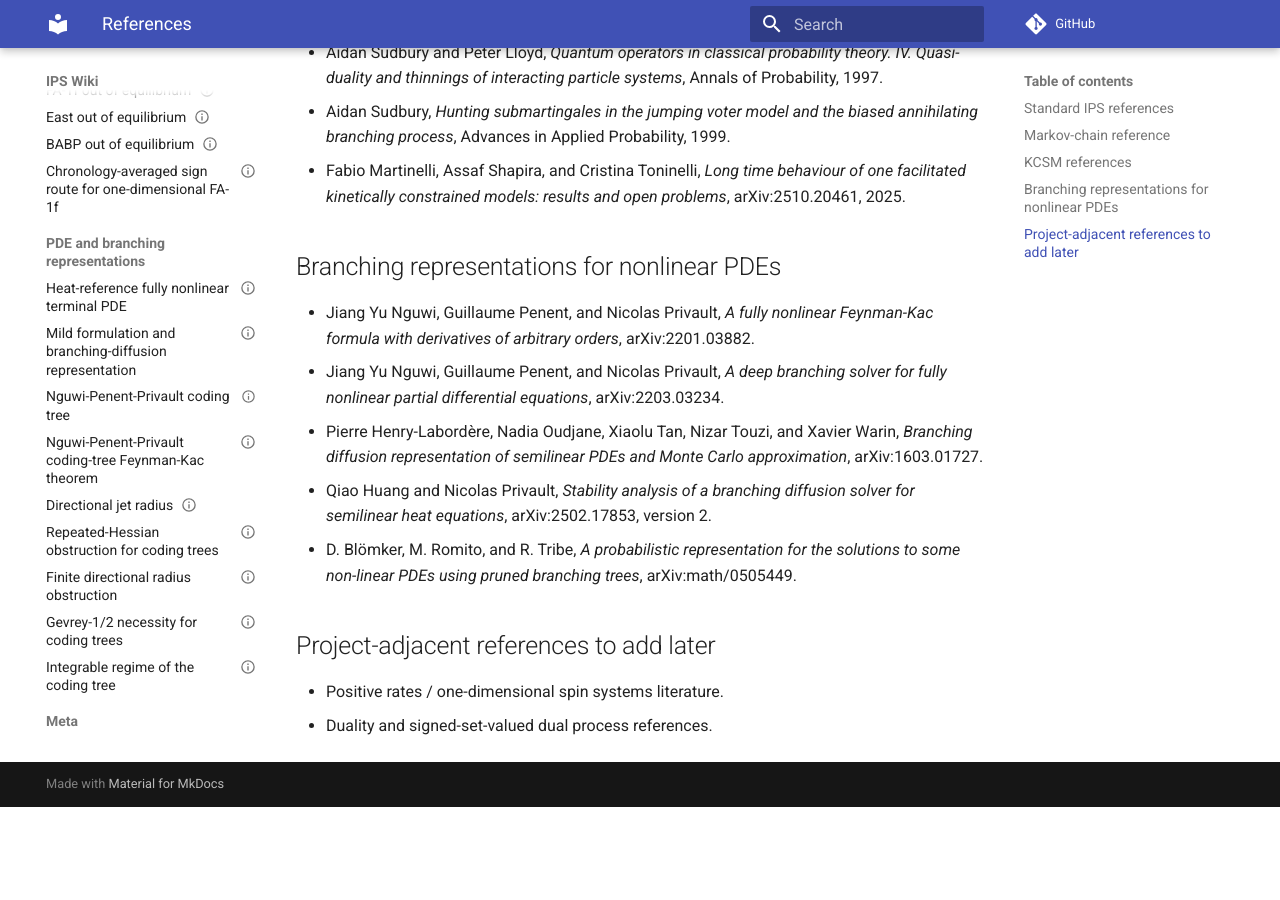
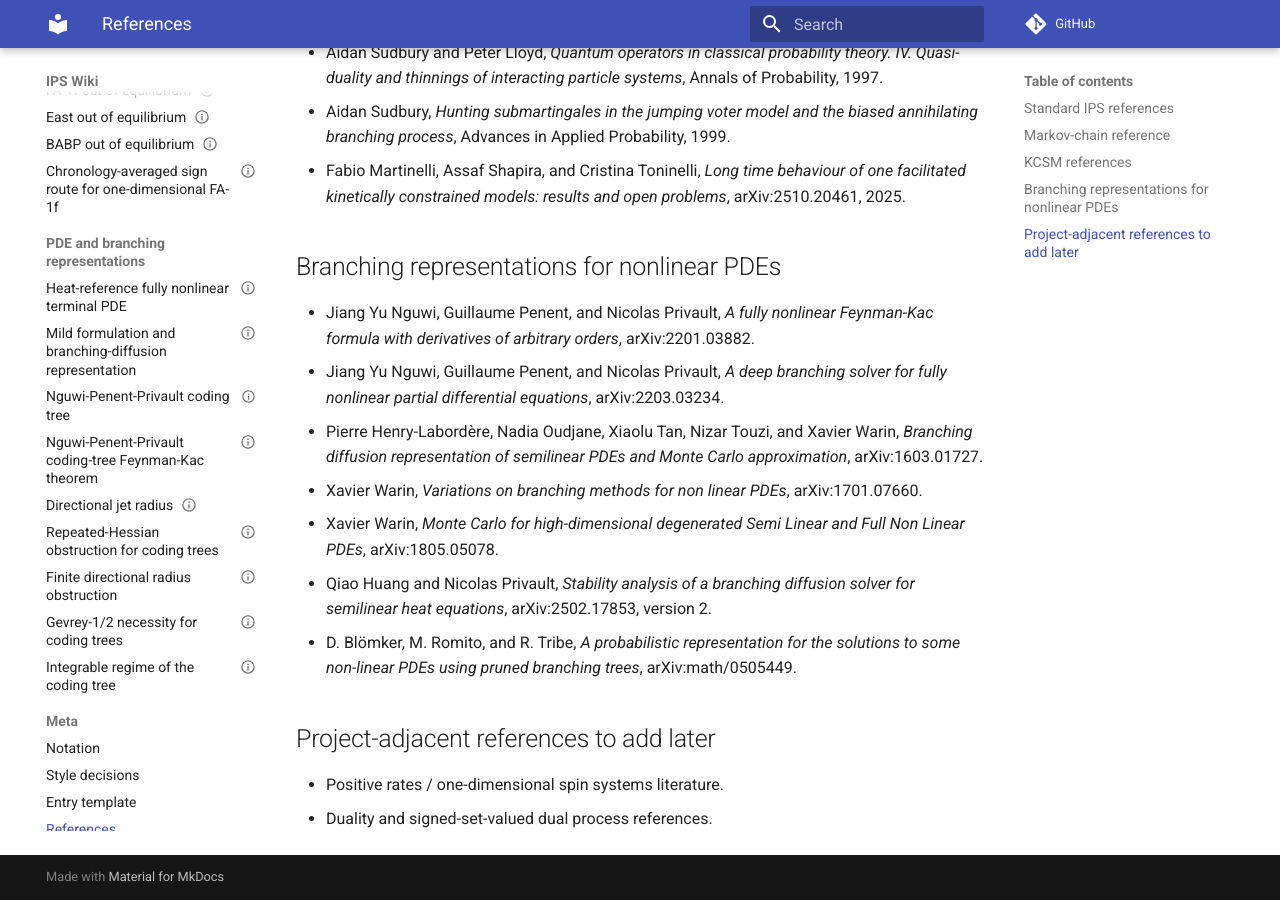
Before and after one commit to maciejgluchowski86-beep/ips-wiki, an MkDocs documentation site: the page built from docs/meta/references.md, in a window 1280 px wide and 900 px high, scrolled down 1200 px. Built offline with MkDocs 1.6.1 and Material for MkDocs 9.7.7, drawn with Linux system fonts in a browser that asks for light colours; comment, search, counter and statistics services are not loaded; before the commit the page ends 2007 px from its top, so only the background shows below that.

Commit message:
Add Warin branching references

```diff
--- a/docs/meta/references.md
+++ b/docs/meta/references.md
@@ -37,6 +37,8 @@ This page is the human-readable reference list for the wiki. A structured BibTeX
 - Jiang Yu Nguwi, Guillaume Penent, and Nicolas Privault, *A fully nonlinear Feynman-Kac formula with derivatives of arbitrary orders*, arXiv:2201.03882.
 - Jiang Yu Nguwi, Guillaume Penent, and Nicolas Privault, *A deep branching solver for fully nonlinear partial differential equations*, arXiv:2203.03234.
 - Pierre Henry-Labordère, Nadia Oudjane, Xiaolu Tan, Nizar Touzi, and Xavier Warin, *Branching diffusion representation of semilinear PDEs and Monte Carlo approximation*, arXiv:1603.01727.
+- Xavier Warin, *Variations on branching methods for non linear PDEs*, arXiv:1701.07660.
+- Xavier Warin, *Monte Carlo for high-dimensional degenerated Semi Linear and Full Non Linear PDEs*, arXiv:1805.05078.
 - Qiao Huang and Nicolas Privault, *Stability analysis of a branching diffusion solver for semilinear heat equations*, arXiv:2502.17853, version 2.
 - D. Blömker, M. Romito, and R. Tribe, *A probabilistic representation for the solutions to some non-linear PDEs using pruned branching trees*, arXiv:math/0505449.
 
```
